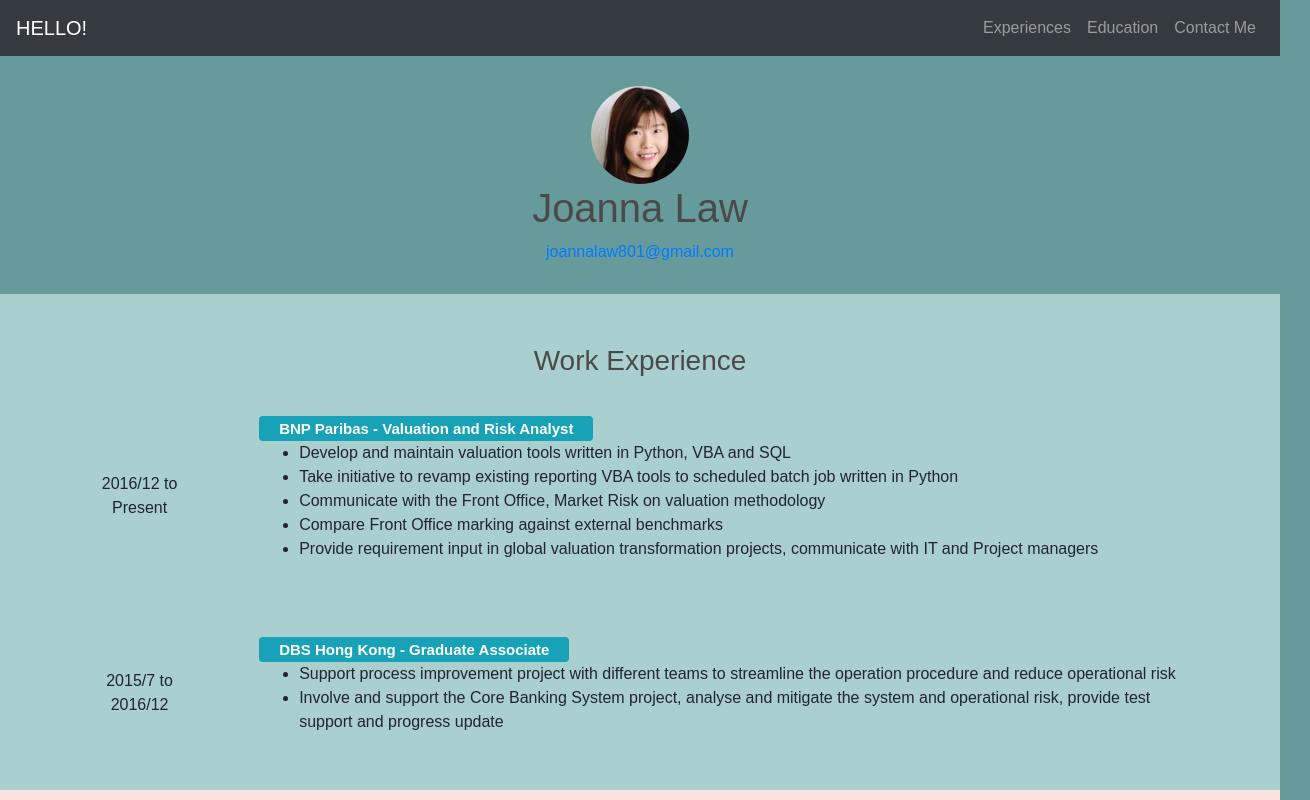
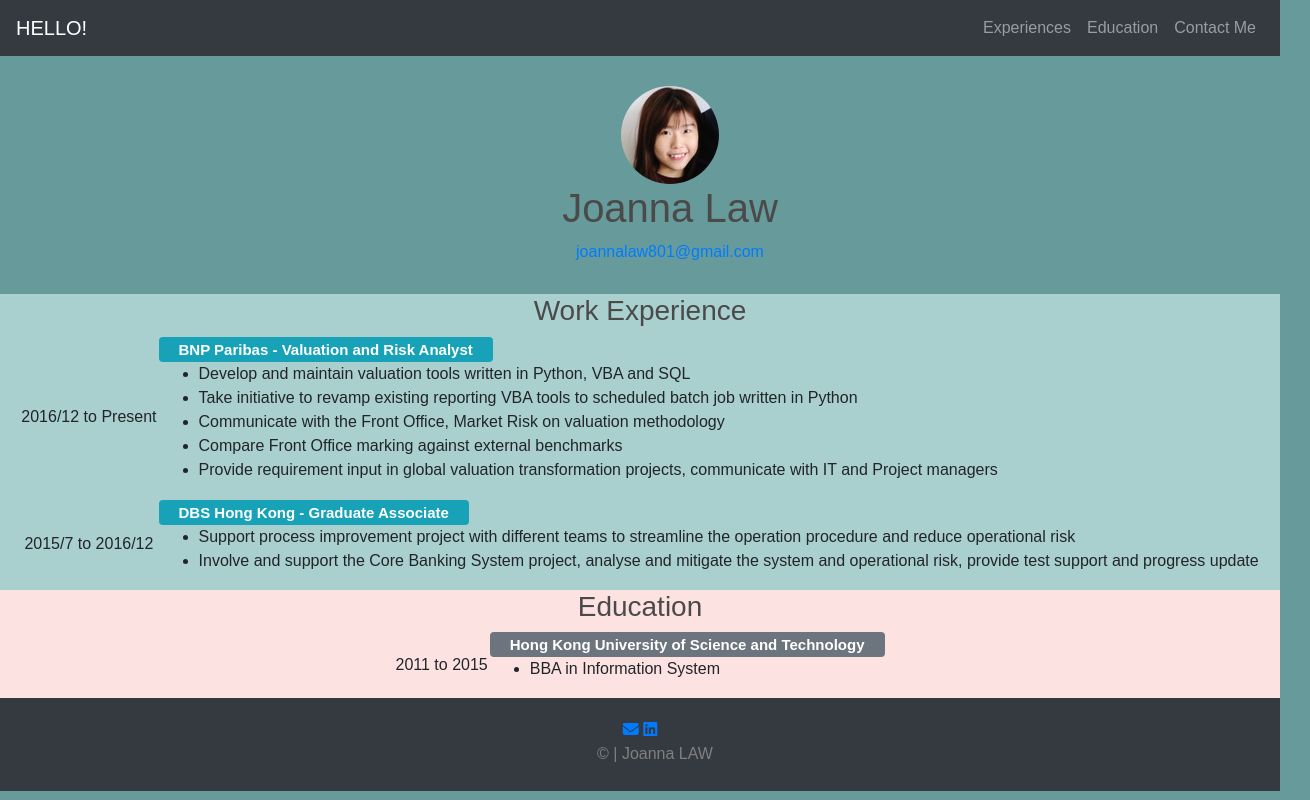
Before and after one commit to Joannalaw/personal-site, a plain HTML site: page index.html in a window 1280 px wide. Shown: the top 800 px of the page, 1310 px wide, since content can reach past the window. Drawn offline with nearby package versions, Linux system fonts and the light colour scheme; a web font is replaced by a local one.

Commit message:
update styling

```diff
--- a/css/styles.css
+++ b/css/styles.css
@@ -4,7 +4,7 @@ body{
     margin: 0px;
     text-align: center;
     font-family: 'Cuprum', sans-serif;
-
+    width:100%;
 
 }
 
@@ -15,7 +15,7 @@ p{
 }
 
 td{
-    padding:30px;
+
 }
 
 table{
@@ -40,13 +40,14 @@ h1,h3{
 
 #intro{
     margin:30px;
+    width:100%;
 
 }
 
 #work{
     background-color: #aacfcf;
-    padding:50px 50px 10px;
 
+    width:100%;
 }
 
 
@@ -55,6 +56,7 @@ h1,h3{
     text-align: left;
     margin-left:30px;
     margin-bottom: 0px;
+    width:100%;
 }
 
 li{
@@ -73,7 +75,7 @@ li{
 
 #edu{
     background-color: #fde2e2;
-    padding:50px 50px 10px;
+    /* padding:50px 50px 10px; */
 }
 
 #cr{
```
